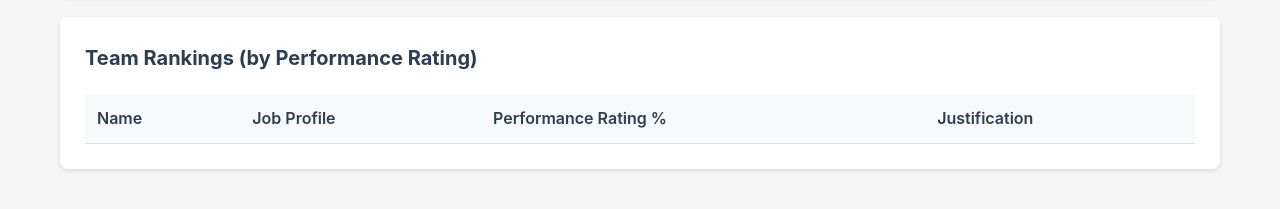
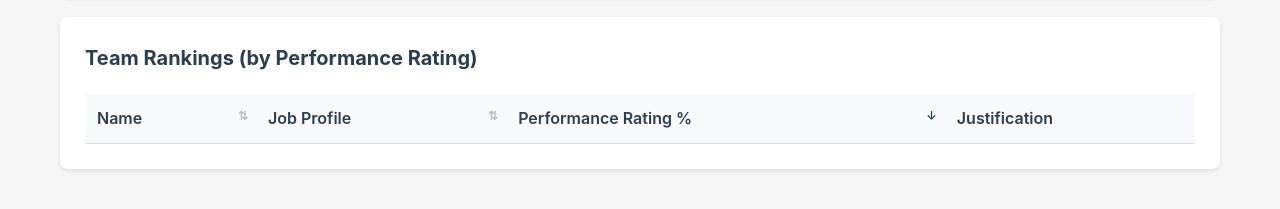
Before and after one commit to adereis/performance-rating-and-bonus, a Flask app: page /analytics in a window 1280 px wide. Shown: the part 1026-1235 px from the top of the page. Run offline with Flask 3, Linux system fonts and the light colour scheme; data that the repository does not hold is empty.

Commit message:
Add sortable columns to Team Rankings table
Make the Team Rankings table headers sortable, matching the
functionality in the dashboard table:

- Name, Job Profile, and Performance Rating columns are now sortable
- Click column header to toggle between ascending/descending
- Visual indicators (↑/↓) show current sort direction
- Hover effect on sortable headers
- Default sort by Performance Rating (descending)

This allows users to quickly reorder the team rankings by any
column for better analysis.

🤖 Generated with [Claude Code](https://claude.com/claude-code)

Co-Authored-By: Claude <noreply@anthropic.com>

```diff
--- a/templates/analytics.html
+++ b/templates/analytics.html
@@ -154,6 +154,36 @@
     .calibration-chart-container {
         height: 300px;
         margin-bottom: 20px;
+    }
+
+    /* Sortable table headers */
+    th.sortable {
+        cursor: pointer;
+        user-select: none;
+        position: relative;
+        padding-right: 25px;
+    }
+
+    th.sortable:hover {
+        background: #e8e9ea;
+    }
+
+    th.sortable::after {
+        content: '⇅';
+        position: absolute;
+        right: 8px;
+        opacity: 0.3;
+        font-size: 12px;
+    }
+
+    th.sortable.asc::after {
+        content: '↑';
+        opacity: 1;
+    }
+
+    th.sortable.desc::after {
+        content: '↓';
+        opacity: 1;
     }
 </style>
 {% endblock %}
@@ -320,16 +350,18 @@
         <table class="ranking-table">
             <thead>
                 <tr>
-                    <th>Name</th>
-                    <th>Job Profile</th>
-                    <th>Performance Rating %</th>
+                    <th class="sortable" data-sort="name">Name</th>
+                    <th class="sortable" data-sort="job">Job Profile</th>
+                    <th class="sortable" data-sort="rating">Performance Rating %</th>
                     <th>Justification</th>
                 </tr>
             </thead>
-            <tbody>
+            <tbody id="rankingsTableBody">
                 {% for employee in team %}
                     {% if employee.performance_rating_percent %}
-                    <tr>
+                    <tr data-name="{{ employee.Associate }}"
+                        data-job="{{ employee['Current Job Profile'] }}"
+                        data-rating="{{ employee.performance_rating_percent }}">
                         <td><strong>{{ employee.Associate }}</strong></td>
                         <td>{{ employee['Current Job Profile'] }}</td>
                         <td>
@@ -900,5 +932,63 @@ for (const [orgName, orgData] of Object.entries(orgTenetsData)) {
     orgIndex++;
 }
 {% endif %}
+
+// Table sorting for Team Rankings
+document.addEventListener('DOMContentLoaded', function() {
+    const headers = document.querySelectorAll('th.sortable');
+    let currentSort = { column: 'rating', direction: 'desc' };
+
+    headers.forEach(header => {
+        header.addEventListener('click', function() {
+            const sortKey = this.getAttribute('data-sort');
+            sortRankingsTable(sortKey);
+        });
+    });
+
+    function sortRankingsTable(column) {
+        const tbody = document.getElementById('rankingsTableBody');
+        const rows = Array.from(tbody.querySelectorAll('tr'));
+
+        // Toggle direction if same column, otherwise default to ascending
+        if (currentSort.column === column) {
+            currentSort.direction = currentSort.direction === 'asc' ? 'desc' : 'asc';
+        } else {
+            currentSort.column = column;
+            currentSort.direction = 'asc';
+        }
+
+        // Update header classes
+        document.querySelectorAll('th.sortable').forEach(th => {
+            th.classList.remove('asc', 'desc');
+        });
+        document.querySelector(`th[data-sort="${column}"]`).classList.add(currentSort.direction);
+
+        // Sort rows
+        rows.sort((a, b) => {
+            let aVal = a.getAttribute(`data-${column}`);
+            let bVal = b.getAttribute(`data-${column}`);
+
+            // For rating, convert to numbers
+            if (column === 'rating') {
+                aVal = parseFloat(aVal);
+                bVal = parseFloat(bVal);
+            } else {
+                // For text, case-insensitive comparison
+                aVal = aVal.toLowerCase();
+                bVal = bVal.toLowerCase();
+            }
+
+            if (aVal < bVal) return currentSort.direction === 'asc' ? -1 : 1;
+            if (aVal > bVal) return currentSort.direction === 'asc' ? 1 : -1;
+            return 0;
+        });
+
+        // Re-append rows in sorted order
+        rows.forEach(row => tbody.appendChild(row));
+    }
+
+    // Set initial sort indicator
+    document.querySelector('th[data-sort="rating"]').classList.add('desc');
+});
 </script>
 {% endblock %}
```
